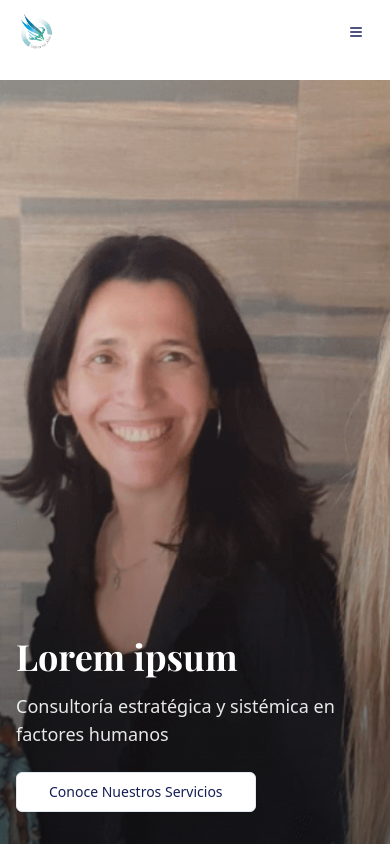
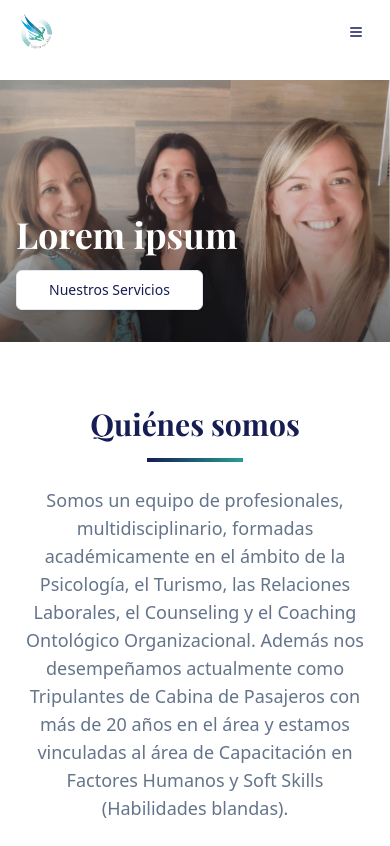
Before and after one commit to natalischwartz/Proyecto-Lideratusalas, a React (Vite) app: page / in a window 390 px wide. Shown: the top 846 px of the page. Built offline with nearby package versions, Linux system fonts and the light colour scheme.

Commit message:
modificacion del componente Hero

```diff
--- a/src/components/Hero.jsx
+++ b/src/components/Hero.jsx
@@ -13,7 +13,7 @@ const Hero = () => {
   };
 
   return (
-    <section id="hero" className=" relative min-h-screen z-5 flex flex-col justify-end overflow-hidden pt-20 sm:pt-24">
+    <section id="hero" className=" relative z-5 flex flex-col justify-end overflow-hidden pt-20 sm:pt-24">
       {/* Background Image with Overlay */}
       <div className="div-hero-image relative">
 
@@ -26,15 +26,15 @@ const Hero = () => {
        <div className="overlay"></div>
 
          {/*  Hero Content */}
-        <div className="max-w-3xl content inset-x-0 bottom-8 px-4 sm:px-6 lg:px-8 z-10">
+        <div className="max-w-3xl content inset-x-0 bottom-4 px-4 sm:px-6 lg:px-8 z-10">
             <h1 className="text-4xl sm:text-5xl lg:text-6xl font-bold font-['Playfair_Display'] text-white mb-4">
               Lorem ipsum
             </h1>
             <div>
-              <p className='text-lg sm:text-xl lg:text-2xl text-white/90 mb-6 max-w-2xl'>
+              {/* <p className='text-lg sm:text-xl lg:text-2xl text-white/90 mb-6 max-w-2xl'>
                 Consultoría estratégica y sistémica en factores humanos
               </p>
-
+               */}
             </div>
             <div className="">
                 <Button
@@ -46,7 +46,7 @@ const Hero = () => {
                 }}
                 id="border-2 border-white text- hover:bg-white hover:text-primary transition-smooth text-base sm:text-lg px-6 sm:px-8 py-6 sm:py-7"
               >
-                Conoce Nuestros Servicios
+                Nuestros Servicios
               </Button>
               {/* <Button
                 size="lg"
--- a/src/index.css
+++ b/src/index.css
@@ -89,7 +89,7 @@
 .div-hero-image {
   position: relative;
   width: 100%;
-  min-height: 90vh;
+  /* min-height: 90vh; */
   overflow: hidden;
 }
 
@@ -122,22 +122,6 @@
 }
 
 @media (max-width: 640px) {
-   #hero {
-    height: 95vh; /* misma altura que damos a la imagen */
-  }
-
-  .div-hero-image{
-    height: 95vh; /* lo mismo que el hero */
-
-  }
-
-   .hero-img {
-    width: 100%;
-    height: 100%;
-    aspect-ratio: unset; /* importante: dejamos que los 95vh manden */
-    object-fit: cover; /* QUEDE ASÍ */
-    object-position: center top;
-  }
 
   .overlay{
     top:0;
@@ -145,4 +129,11 @@
     width:100%;
     height:100%;
   }
-}
+
+     [data-aos]{
+       opacity: 1 !important;
+    transform: none !important;
+    transition: none !important;
+     }
+
+  }
--- a/src/main.jsx
+++ b/src/main.jsx
@@ -10,6 +10,7 @@ import AOS from 'aos';
 AOS.init({
   // Opciones globales, ej:
   duration: 1000, // Duración de la animación en ms
+  once: false,     // Animar solo una vez al hacer scroll hacia abajo
 });
 
 createRoot(document.getElementById('root')).render(
```
